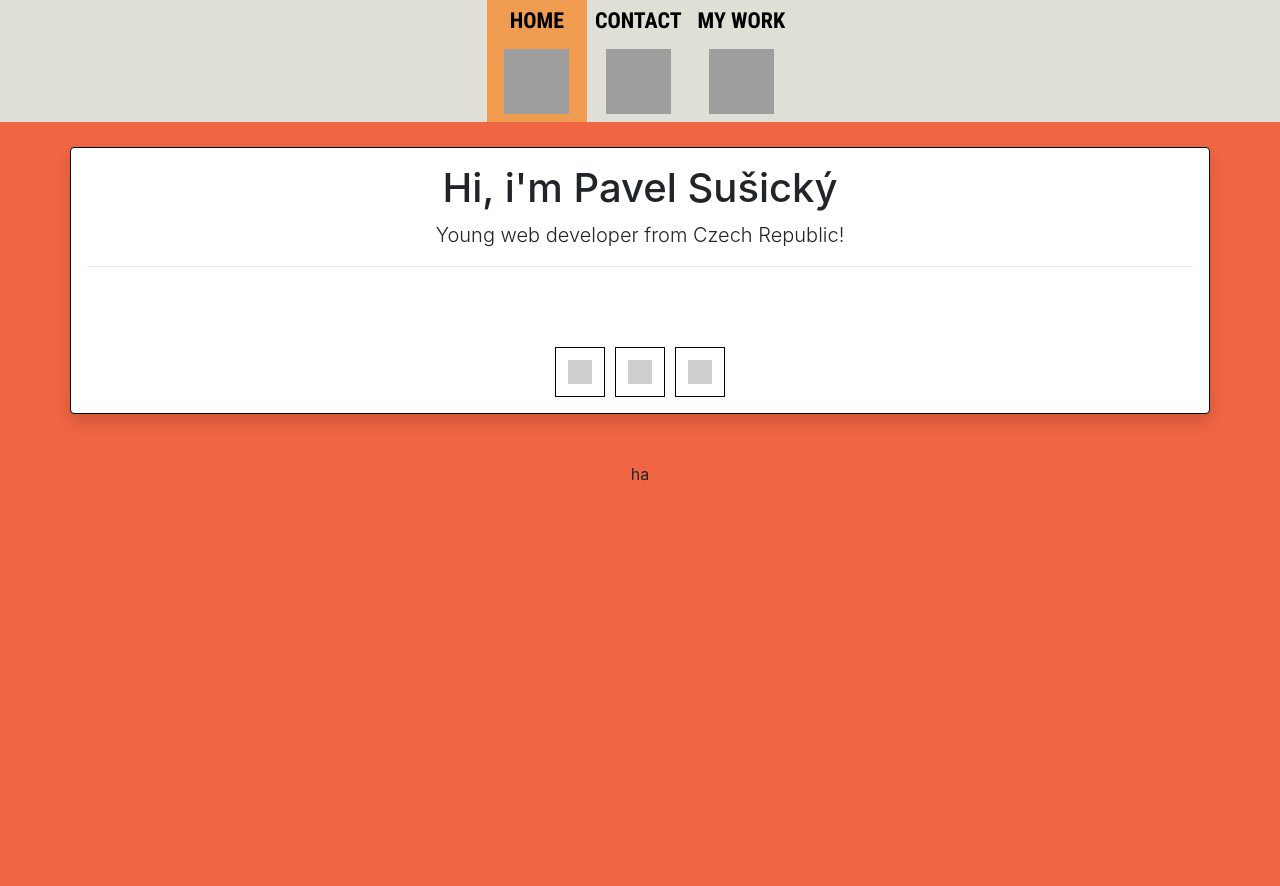
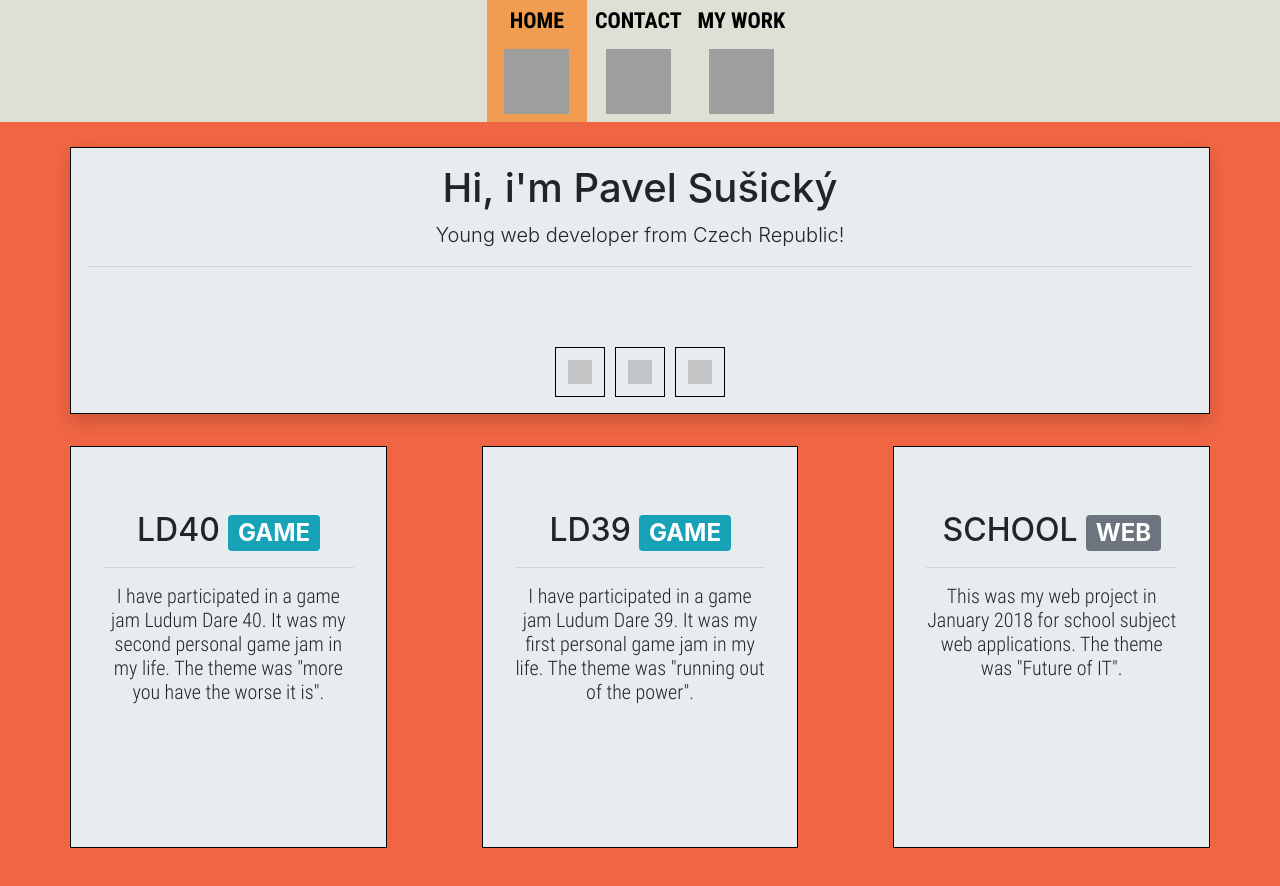
Before and after one commit to susickypavel/web-schoolproject-cv, a React app: page / in a window 1280 px wide. Shown: the top 886 px of the page. Built offline with nearby package versions, Linux system fonts and the light colour scheme; grey boxes are pictures that could not be loaded.

Commit message:
- Created ticket component
- Renders ticket with info of created projects at homepage

```diff
--- a/src/components/homepage.component.tsx
+++ b/src/components/homepage.component.tsx
@@ -1,7 +1,7 @@
 import * as React from "react";
 
 import Link from "./sociallink.component";
-import Timeline from "./timeline.component";
+import Ticket from "./ticket.component";
 
 interface IProps {
 
@@ -11,7 +11,7 @@ export  default class extends React.Component<IProps> {
     render() {
         return(
             <div className="homePage">
-                <div className="homepage__personality jumbotron container shadow p-3 mb-5 bg-white rounded">
+                <div className="jumbotron container shadow homepage__personality">
                     <h1>Hi, i'm Pavel Sušický</h1>
                     <p className="lead">Young web developer from Czech Republic!</p>
                     <hr/>
@@ -22,7 +22,7 @@ export  default class extends React.Component<IProps> {
                     </ul>
                 </div>
 
-                <Timeline />
+                <Ticket />
 
             </div>
         );
--- /dev/null
+++ b/src/components/ticket.component.tsx
@@ -0,0 +1,75 @@
+import * as React from "react";
+import { Link } from "react-router-dom";
+
+interface IProps {
+
+}
+
+// TODO
+// For mobiles is "read more" not quire user experience friendly
+// Try to make another version for mobiles (maybe?)
+
+// TODO
+// Make a component connected to redux store and get content for each
+// Ticket from redux state.
+
+export default class Ticket extends React.Component<IProps> {
+    render() {
+        return(
+            <div className="container">
+                <div className="row">
+                    <div className="col-sm jumbotron ticket">
+                        <h2>LD40 <span className="badge badge-info">GAME</span></h2>
+                        <hr/>
+
+                        <p className="ticket__paragraph">
+                            I have participated in a game jam Ludum Dare 40.
+                            It was my second personal game jam in my life.
+                            The theme was "more you have the worse it is".
+                        </p>
+
+                        <Link to="/work" className="ticket__link">READ MORE</Link>
+                    </div>
+                    <div className="col-sm jumbotron offset-md-1 ticket">
+                        <h2>LD39 <span className="badge badge-info">GAME</span></h2>
+                        <hr/>
+
+                        <p className="ticket__paragraph">
+                            I have participated in a game jam Ludum Dare 39.
+                            It was my first personal game jam in my life.
+                            The theme was "running out of the power".
+                        </p>
+
+                        <Link to="/work" className="ticket__link">READ MORE</Link>
+                    </div>
+                    <div className="col-sm jumbotron offset-md-1 ticket">
+                        <h2>SCHOOL <span className="badge badge-secondary">WEB</span></h2>
+                        <hr/>
+
+                        <p className="ticket__paragraph">
+                            This was my web project in January 2018 for school subject
+                            web applications. The theme was "Future of IT".
+                        </p>
+
+                        <Link to="/work" className="ticket__link">READ MORE</Link>
+                    </div>
+                </div>
+            </div>
+        );
+    }
+}
+
+const TicketMaker = (props: any) => {
+    return(
+        <div className="col-sm jumbotron ticket">
+            <h2>{props.name} <span className="badge badge-info">{props.badge}</span></h2>
+            <hr/>
+
+            <p className="ticket__paragraph">
+                {props.content}
+            </p>
+
+            <Link to="/work" className="ticket__link">READ MORE</Link>
+        </div>
+    );
+};
--- a/src/components/timeline.component.tsx
+++ /dev/null
@@ -1,15 +0,0 @@
-import * as React from "react";
-
-interface IProps {
-
-}
-
-export default class Timeline extends React.Component<IProps> {
-    render() {
-        return(
-            <div>
-                ha
-            </div>
-        );
-    }
-}
--- a/src/style/main.less
+++ b/src/style/main.less
@@ -156,3 +156,51 @@ nav {
     from { transform: scaleX(0); }
     to { transform: scaleX(1); }
 }
+
+.ticket {
+    border: 1px solid black;
+    transition: box-shadow, transform 0.1s linear;
+
+    min-height: 375px;
+}
+
+.ticket:hover {
+    box-shadow: 0 .5rem 1rem rgba(0,0,0,.15)!important;
+    transform: translateY(-5px);
+}
+
+.ticket:hover .ticket__link {
+    opacity: 1;
+}
+
+.ticket:hover .ticket__paragraph {
+    height: 0px;
+}
+
+.ticket__paragraph {
+    height: 150px;
+
+    font: 20px roboto-light;
+
+    overflow-y: hidden;
+    transition: height 0.2s ease-in-out;
+}
+
+.ticket__link {
+    opacity: 0;
+
+    font: 28px roboto-regular;
+
+    transition: opacity 0.15s linear;
+}
+
+.ticket__link:hover {
+    text-decoration: none;
+}
+
+/* BOOTSTRAP OVERRIDE */
+.jumbotron {
+    border-radius: 0px !important;
+}
+
+@import "responsive.less";
--- /dev/null
+++ b/src/style/responsive.less
@@ -0,0 +1,5 @@
+@media (max-width: 576px) {
+    body {
+        overflow: visible !important;
+    }
+}
```
Also changed, not shown: src/assets/homepage/ld40.PNG (added).
